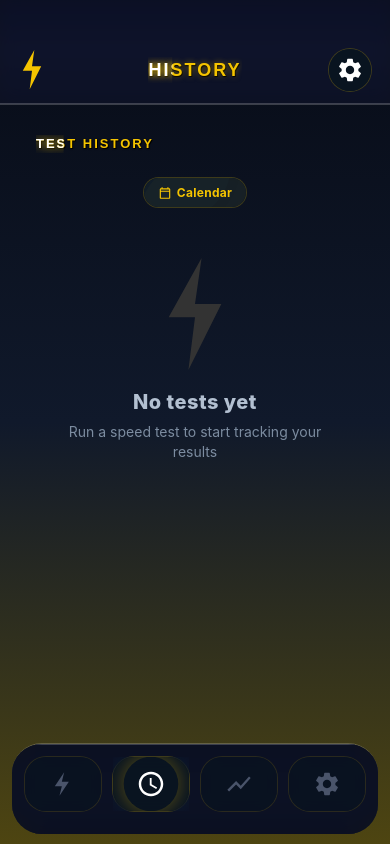
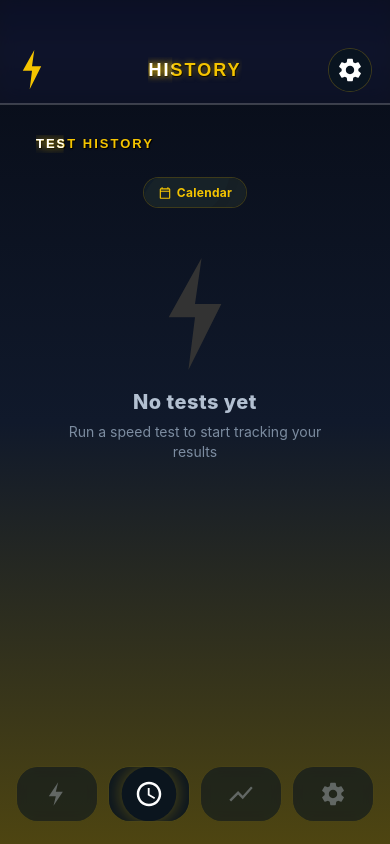
Before and after one commit to marcoschuster/mobile-speed-test, a React Native app: screen /History in a window 390 px wide. Built offline with nearby package versions, Linux system fonts and the light colour scheme.

Commit message:
feat: float nav buttons on scroll

```diff
--- a/App.js
+++ b/App.js
@@ -13,6 +13,7 @@ import SettingsScreen from './src/screens/SettingsScreen';
 import FlashTitle from './src/components/FlashTitle';
 import LiquidBackdrop from './src/components/LiquidBackdrop';
 import LiquidGlass, { GLASS } from './src/components/LiquidGlass';
+import { TabBarMotionProvider, useTabBarMotion } from './src/context/TabBarMotionContext';
 import { ThemeProvider, useTheme, withAlpha } from './src/utils/theme';
 import { AppSettingsProvider } from './src/context/AppSettingsContext';
 import { TestProvider, useTestContext } from './src/context/TestContext';
@@ -223,15 +224,21 @@ const CustomHeader = ({ title, navigation, routeName }) => {
 const CustomTabBar = ({ state, descriptors, navigation }) => {
   const { t } = useTheme();
   const insets = useSafeAreaInsets();
+  const { tabBarTranslateY, tabBarScale } = useTabBarMotion();
 
   return (
-    <View style={[tabStyles.tabBarShell, { paddingBottom: Math.max(insets.bottom, 10) }]}>
-      <LinearGradient colors={['#0a0e27', '#1a1f3a', '#0f1428']} style={StyleSheet.absoluteFill} />
-      <BlurView intensity={50} tint="dark" style={StyleSheet.absoluteFill}>
-        <View style={tabStyles.tabBarBlurFallback} />
-      </BlurView>
-      <View style={tabStyles.tabBarBorder} />
-      <View style={tabStyles.tabRow}>
+    <View pointerEvents="box-none" style={[tabStyles.tabBarShell, { paddingBottom: Math.max(insets.bottom, 10) }]}>
+      <Animated.View
+        style={[
+          tabStyles.tabRow,
+          {
+            transform: [
+              { translateY: tabBarTranslateY },
+              { scale: tabBarScale },
+            ],
+          },
+        ]}
+      >
         {state.routes.map((route, index) => {
           const { options } = descriptors[route.key];
           const isFocused = state.index === index;
@@ -284,7 +291,7 @@ const CustomTabBar = ({ state, descriptors, navigation }) => {
             </LiquidGlass>
           );
         })}
-      </View>
+      </Animated.View>
     </View>
   );
 };
@@ -312,6 +319,7 @@ function AppInner() {
     <View style={[appStyles.root, { backgroundColor: t.bg }]}>
       <LinearGradient colors={getLiquidGradient(t)} style={StyleSheet.absoluteFill} />
       {showBackdrop && <LiquidBackdrop />}
+      <TabBarMotionProvider>
         <NavigationContainer
           theme={navTheme}
           ref={navigationRef}
@@ -407,6 +415,7 @@ function AppInner() {
             />
           </Tab.Navigator>
         </NavigationContainer>
+      </TabBarMotionProvider>
     </View>
   );
 }
@@ -495,31 +504,18 @@ const tabStyles = StyleSheet.create({
     justifyContent: 'center',
   },
   tabBarShell: {
-    marginHorizontal: 12,
-    marginBottom: 10,
-    borderTopWidth: 1,
-    borderTopColor: GLASS.border,
-    borderRadius: 30,
-    overflow: 'hidden',
+    position: 'absolute',
+    left: 12,
+    right: 12,
+    bottom: 0,
     minHeight: 80,
-  },
-  tabBarBlurFallback: {
-    flex: 1,
-    backgroundColor: 'rgba(11, 15, 32, 0.8)',
-  },
-  tabBarBorder: {
-    position: 'absolute',
-    left: 0,
-    right: 0,
-    top: 0,
-    height: 1,
-    backgroundColor: GLASS.border,
   },
   tabRow: {
     flexDirection: 'row',
     alignItems: 'center',
     height: 80,
-    paddingHorizontal: 12,
+    justifyContent: 'center',
+    paddingHorizontal: 4,
     gap: 10,
   },
   tabButtonShell: {
--- /dev/null
+++ b/src/context/TabBarMotionContext.js
@@ -0,0 +1,56 @@
+import React, { createContext, useCallback, useContext, useMemo, useRef } from 'react';
+import { Animated } from 'react-native';
+
+const TabBarMotionContext = createContext(null);
+
+export const TabBarMotionProvider = ({ children }) => {
+  const translateY = useRef(new Animated.Value(0)).current;
+  const scale = useRef(new Animated.Value(1)).current;
+  const modeRef = useRef('expanded');
+
+  const setTabBarMode = useCallback((mode) => {
+    if (modeRef.current === mode) {
+      return;
+    }
+
+    modeRef.current = mode;
+    const isCompact = mode === 'compact';
+
+    Animated.parallel([
+      Animated.spring(translateY, {
+        toValue: isCompact ? 12 : -2,
+        tension: 160,
+        friction: 22,
+        useNativeDriver: true,
+      }),
+      Animated.spring(scale, {
+        toValue: isCompact ? 0.96 : 1,
+        tension: 180,
+        friction: 20,
+        useNativeDriver: true,
+      }),
+    ]).start();
+  }, [scale, translateY]);
+
+  const value = useMemo(() => ({
+    tabBarTranslateY: translateY,
+    tabBarScale: scale,
+    setTabBarMode,
+  }), [scale, setTabBarMode, translateY]);
+
+  return (
+    <TabBarMotionContext.Provider value={value}>
+      {children}
+    </TabBarMotionContext.Provider>
+  );
+};
+
+export const useTabBarMotion = () => {
+  const context = useContext(TabBarMotionContext);
+
+  if (!context) {
+    throw new Error('useTabBarMotion must be used within a TabBarMotionProvider');
+  }
+
+  return context;
+};
--- a/src/screens/GraphScreen.tsx
+++ b/src/screens/GraphScreen.tsx
@@ -28,6 +28,7 @@ import SoundEngine from '../services/SoundEngine';
 import FlashTitle from '../components/FlashTitle';
 import LiquidGlass from '../components/LiquidGlass';
 import { useAppSettings } from '../context/AppSettingsContext';
+import { useTabBarMotion } from '../context/TabBarMotionContext';
 import { summarizeHistory, type HistoryItem } from '../utils/history';
 import { convertSpeedFromMbps, formatBytes, formatSpeedValue, getSpeedUnitLabel } from '../utils/measurements';
 import { RADIUS, useTheme, withAlpha } from '../utils/theme';
@@ -525,11 +526,13 @@ const TrendSummary = ({ history, speedUnit, speedUnitLabel }: TrendSummaryProps)
 const GraphScreen = () => {
   const { t } = useTheme();
   const { settings } = useAppSettings();
+  const { setTabBarMode } = useTabBarMotion();
   const isDark = t.mode === 'dark';
   const [allHistory, setAllHistory] = useState<HistoryItem[]>([]);
   const [refreshing, setRefreshing] = useState(false);
   const [timeFilter, setTimeFilter] = useState('month');
   const contentFade = useRef(new Animated.Value(0)).current;
+  const lastScrollY = useRef(0);
   const speedUnitLabel = getSpeedUnitLabel(settings.speedUnit as any);
 
   const loadSpeedHistory = useCallback(async () => {
@@ -543,8 +546,25 @@ const GraphScreen = () => {
   }, [contentFade, loadSpeedHistory]);
 
   useFocusEffect(useCallback(() => {
+    setTabBarMode('expanded');
+    lastScrollY.current = 0;
     loadSpeedHistory();
-  }, [loadSpeedHistory]));
+  }, [loadSpeedHistory, setTabBarMode]));
+
+  const handleScroll = useCallback((event: any) => {
+    const offsetY = event.nativeEvent.contentOffset.y;
+    const delta = offsetY - lastScrollY.current;
+
+    if (offsetY <= 12) {
+      setTabBarMode('expanded');
+    } else if (delta > 6) {
+      setTabBarMode('compact');
+    } else if (delta < -6) {
+      setTabBarMode('expanded');
+    }
+
+    lastScrollY.current = offsetY;
+  }, [setTabBarMode]);
 
   const onRefresh = async () => { setRefreshing(true); await loadSpeedHistory(); setRefreshing(false); };
 
@@ -655,7 +675,9 @@ const GraphScreen = () => {
       <ScrollView
         style={styles.content}
         contentContainerStyle={styles.contentContainer}
+        onScroll={handleScroll}
         refreshControl={<RefreshControl refreshing={refreshing} onRefresh={onRefresh} tintColor={t.accent} colors={[t.accent]} />}
+        scrollEventThrottle={16}
         showsVerticalScrollIndicator={false}
       >
         <View style={styles.filterRow}>
--- a/src/screens/HistoryScreen.tsx
+++ b/src/screens/HistoryScreen.tsx
@@ -19,6 +19,7 @@ import SpeedTestService from '../services/SpeedTestService';
 import FlashTitle from '../components/FlashTitle';
 import LiquidGlass from '../components/LiquidGlass';
 import { useAppSettings } from '../context/AppSettingsContext';
+import { useTabBarMotion } from '../context/TabBarMotionContext';
 import { buildHistoryCsv, summarizeHistory } from '../utils/history';
 import { formatBytes, formatSpeedValue, getSpeedUnitLabel } from '../utils/measurements';
 import { COLORS, RADIUS, useTheme } from '../utils/theme';
@@ -482,12 +483,14 @@ const SummaryStrip = ({ history, speedUnit, speedUnitLabel }: SummaryStripProps)
 const HistoryScreen = () => {
   const { t } = useTheme();
   const { settings } = useAppSettings();
+  const { setTabBarMode } = useTabBarMotion();
   const [history, setHistory] = useState<any[]>([]);
   const [refreshing, setRefreshing] = useState(false);
   const [calendarOpen, setCalendarOpen] = useState(false);
   const [selectedDate, setSelectedDate] = useState<string | null>(null);
   const contentFade = useRef(new Animated.Value(0)).current;
   const calHeight = useRef(new Animated.Value(0)).current;
+  const lastScrollY = useRef(0);
   const speedUnitLabel = getSpeedUnitLabel(settings.speedUnit as any);
 
   const loadHistory = useCallback(async () => {
@@ -501,8 +504,25 @@ const HistoryScreen = () => {
   }, [contentFade, loadHistory]);
 
   useFocusEffect(useCallback(() => {
+    setTabBarMode('expanded');
+    lastScrollY.current = 0;
     loadHistory();
-  }, [loadHistory]));
+  }, [loadHistory, setTabBarMode]));
+
+  const handleScroll = useCallback((event: any) => {
+    const offsetY = event.nativeEvent.contentOffset.y;
+    const delta = offsetY - lastScrollY.current;
+
+    if (offsetY <= 12) {
+      setTabBarMode('expanded');
+    } else if (delta > 6) {
+      setTabBarMode('compact');
+    } else if (delta < -6) {
+      setTabBarMode('expanded');
+    }
+
+    lastScrollY.current = offsetY;
+  }, [setTabBarMode]);
 
   const clearHistory = () => {
     Alert.alert('Clear History', 'Are you sure you want to clear all test history?', [
@@ -601,7 +621,9 @@ const HistoryScreen = () => {
       <ScrollView
         style={styles.scrollContainer}
         contentContainerStyle={styles.scrollContentContainer}
+        onScroll={handleScroll}
         refreshControl={<RefreshControl refreshing={refreshing} onRefresh={onRefresh} tintColor={t.accent} colors={[t.accent]} />}
+        scrollEventThrottle={16}
         showsVerticalScrollIndicator={false}
       >
         {/* Header */}
--- a/src/screens/SpeedHomeLiquidScreen.tsx
+++ b/src/screens/SpeedHomeLiquidScreen.tsx
@@ -17,6 +17,7 @@ import LiquidGlass from '../components/LiquidGlass';
 import Speedometer from '../components/Speedometer';
 import StatCard from '../components/StatCard';
 import { useAppSettings } from '../context/AppSettingsContext';
+import { useTabBarMotion } from '../context/TabBarMotionContext';
 import { useTestContext } from '../context/TestContext';
 import SoundEngine from '../services/SoundEngine';
 import SpeedTestService from '../services/SpeedTestService';
@@ -192,6 +193,7 @@ const SpeedHomeLiquidScreen = () => {
   const { t } = useTheme();
   const { settings, updateSettings } = useAppSettings();
   const { setIsTestRunning } = useTestContext();
+  const { setTabBarMode } = useTabBarMotion();
   const [isTestRunning, setIsTestRunningLocal] = useState(false);
   const [currentType, setCurrentType] = useState('Ready');
   const [downloadSpeed, setDownloadSpeed] = useState(0);
@@ -210,6 +212,7 @@ const SpeedHomeLiquidScreen = () => {
   const liveSpeedRef = useRef(0);
   const contentFade = useRef(new Animated.Value(0)).current;
   const stopFloatAnim = useRef(new Animated.Value(0)).current;
+  const lastScrollY = useRef(0);
   const speedUnitKey = resolveSpeedUnitKey(settings.speedUnit);
   const speedUnitLabel = getSpeedUnitLabel(speedUnitKey);
   const palette = useMemo(() => ({
@@ -253,8 +256,25 @@ const SpeedHomeLiquidScreen = () => {
   }, [backgroundTimer, contentFade, loadPersistedData]);
 
   useFocusEffect(useCallback(() => {
+    setTabBarMode('expanded');
+    lastScrollY.current = 0;
     loadPersistedData();
-  }, [loadPersistedData]));
+  }, [loadPersistedData, setTabBarMode]));
+
+  const handleScroll = useCallback((event: any) => {
+    const offsetY = event.nativeEvent.contentOffset.y;
+    const delta = offsetY - lastScrollY.current;
+
+    if (offsetY <= 12) {
+      setTabBarMode('expanded');
+    } else if (delta > 6) {
+      setTabBarMode('compact');
+    } else if (delta < -6) {
+      setTabBarMode('expanded');
+    }
+
+    lastScrollY.current = offsetY;
+  }, [setTabBarMode]);
 
   const qualitySource = {
     download: downloadSpeed || lastTest?.download || 0,
@@ -491,6 +511,8 @@ const SpeedHomeLiquidScreen = () => {
       <Animated.ScrollView
         style={{ opacity: contentFade }}
         contentContainerStyle={styles.content}
+        onScroll={handleScroll}
+        scrollEventThrottle={16}
         showsVerticalScrollIndicator={false}
       >
         {!settings.dataDisclosureAccepted ? (
```
Also changed, not shown: src/screens/SettingsScreen.tsx (+31 -0 lines). Lines whose indentation alone changed are shown as unchanged.
